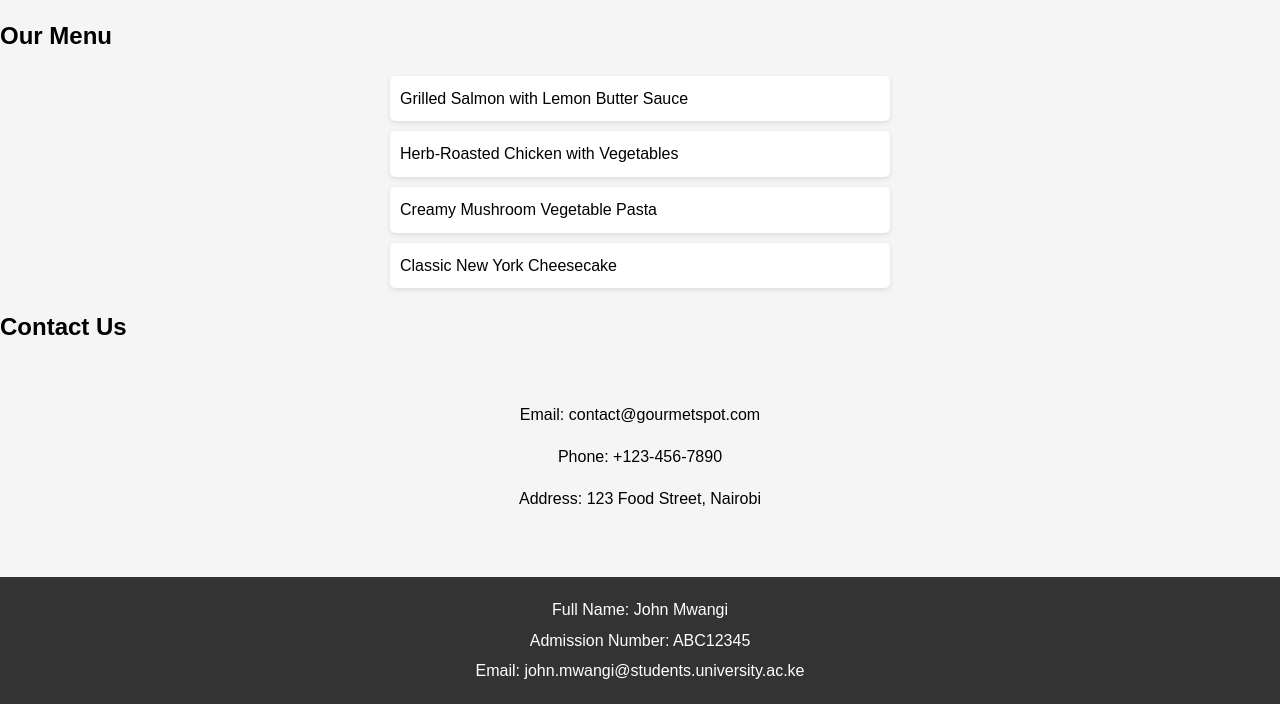
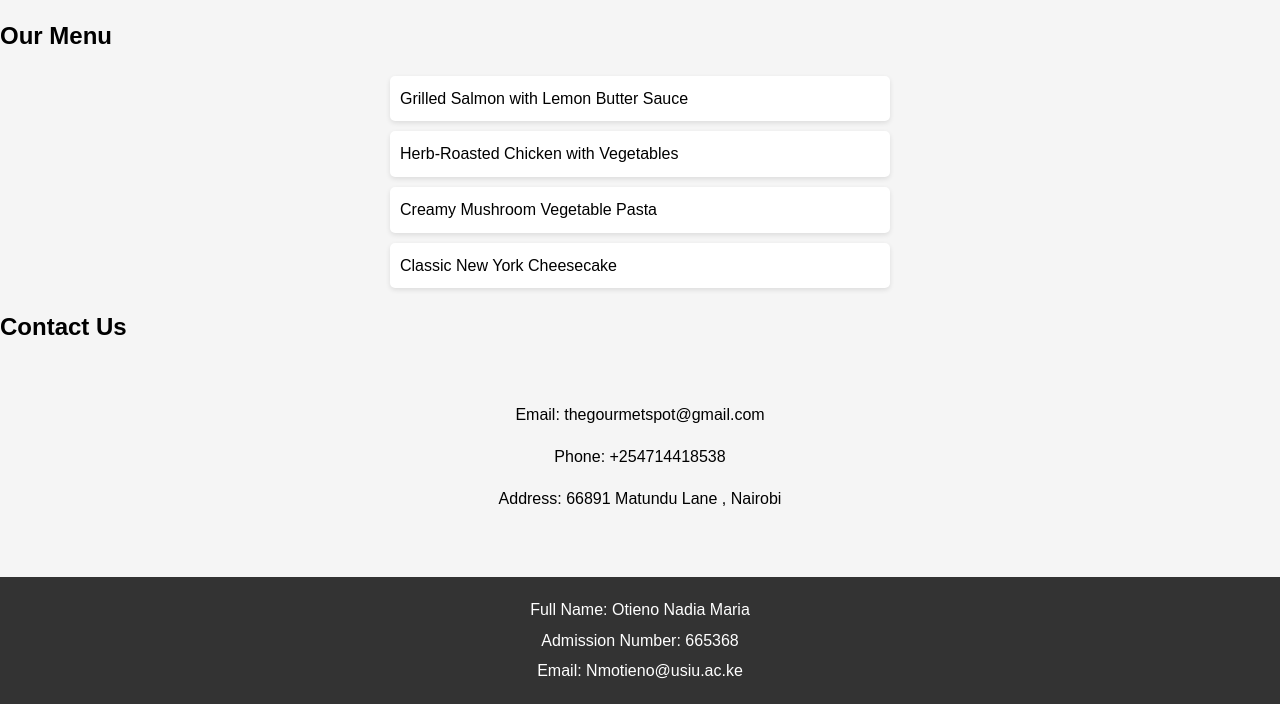
Before and after one commit to nadiamariaotieno/The-Gourmet-Spot, a plain HTML site: page index.html in a window 1280 px wide. Shown: the part 375-1079 px from the top of the page. Drawn offline with Linux system fonts and the light colour scheme.

Commit message:
Update index.html

```diff
--- a/index.html
+++ b/index.html
@@ -36,17 +36,17 @@
         <section id="contact">
             <h2>Contact Us</h2>
             <div class="contact-info">
-                <p>Email: contact@gourmetspot.com</p>
-                <p>Phone: +123-456-7890</p>
-                <p>Address: 123 Food Street, Nairobi</p>
+                <p>Email: thegourmetspot@gmail.com</p>
+                <p>Phone: +254714418538</p>
+                <p>Address: 66891 Matundu Lane , Nairobi</p>
             </div>
         </section>
     </main>
     <footer>
         <div class="footer-content">
-            <p>Full Name: John Mwangi</p>
-            <p>Admission Number: ABC12345</p>
-            <p>Email: john.mwangi@students.university.ac.ke</p>
+            <p>Full Name: Otieno Nadia Maria</p>
+            <p>Admission Number: 665368</p>
+            <p>Email: Nmotieno@usiu.ac.ke</p>
         </div>
     </footer>
 </body>
```
